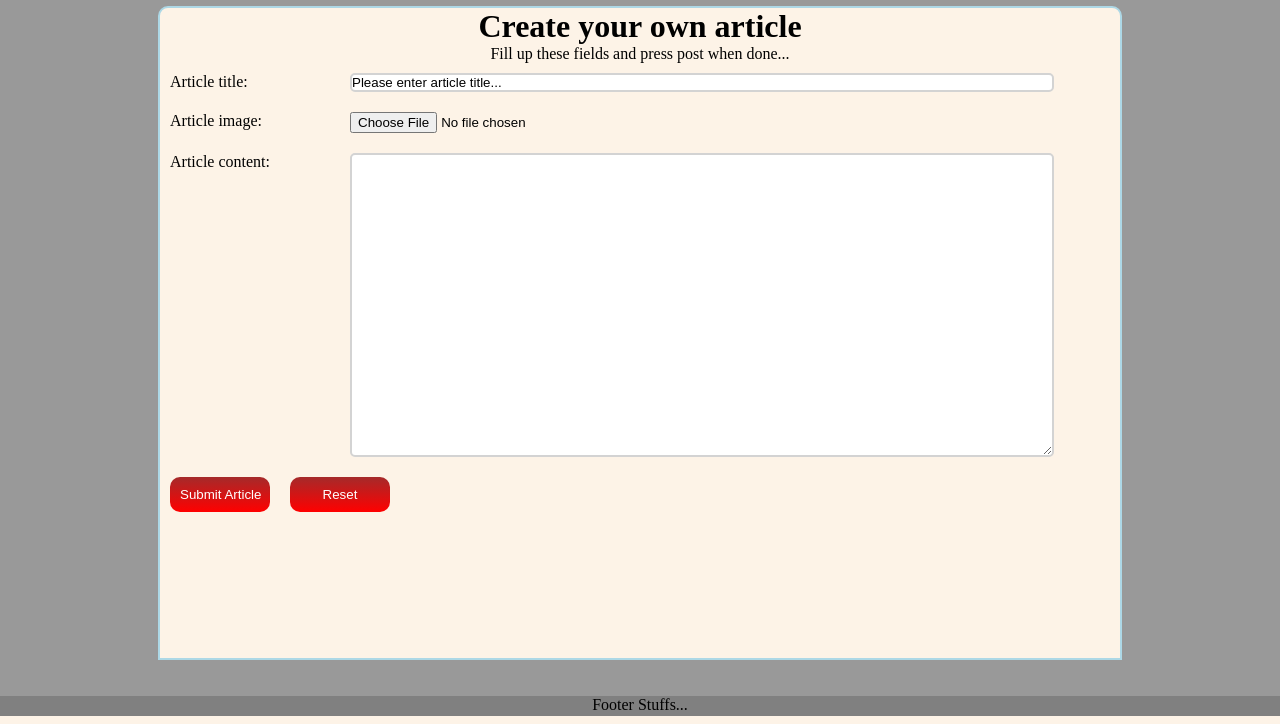
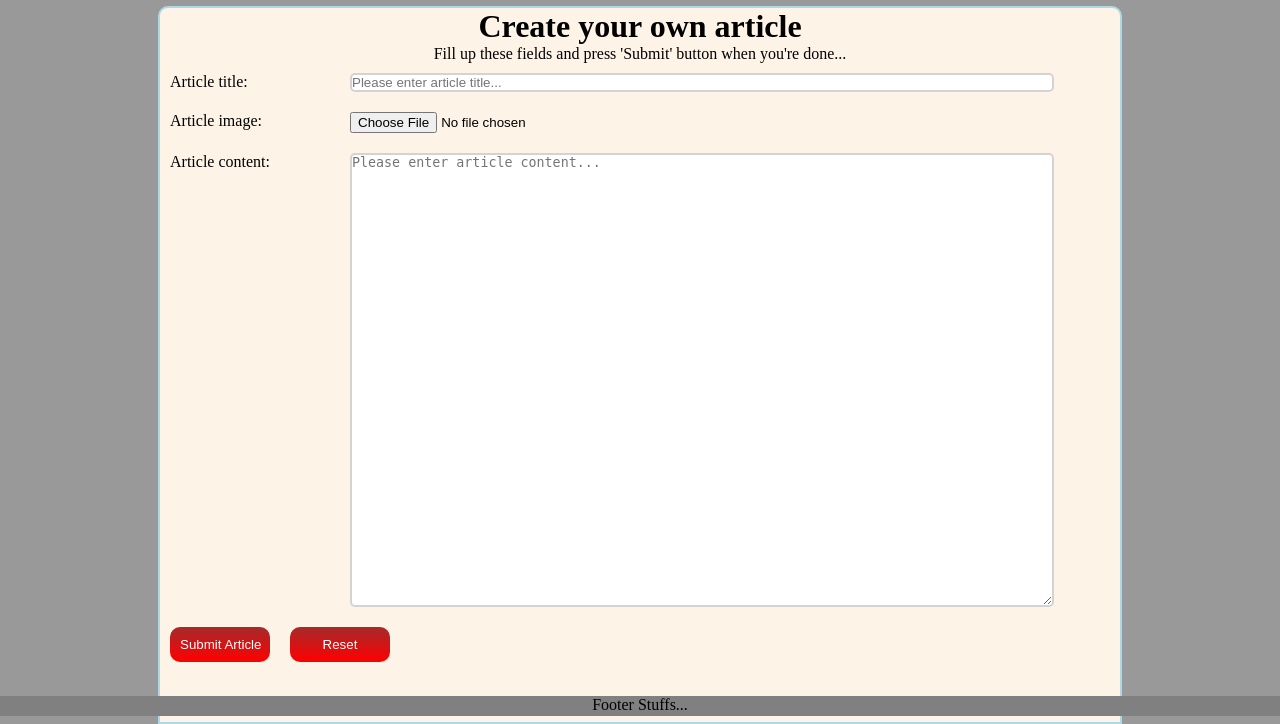
Before and after one commit to ciprian1234/OnlineHobbiesTW, a PHP site: page /create_article.html in a window 1280 px wide. Shown: the part 84-808 px from the top of the page. Run offline with PHP 8.4, Linux system fonts and the light colour scheme.

Commit message:
niste mici modificari la form.css

```diff
--- a/pagina_ciprian/create_article.html
+++ b/pagina_ciprian/create_article.html
@@ -39,15 +39,15 @@
 
     <div class="heading">
         <h1 class="heading"> Create your own article </h1>
-        <p>Fill up these fields and press post when done...</p>
+        <p>Fill up these fields and press 'Submit' button when you're done...</p>
     </div>
 
 
-    <form action="submit_post.php" action="post">
+    <form class="articleForm" action="submit_post.php" action="post">
 
         <div>
             <label class="grid_3">Article title:</label>
-            <input class="grid_12 formItem" type="text" name="title" value="Please enter article title..." size="50" maxlength="50">
+            <input class="grid_12 formItem" type="text" name="title" placeholder="Please enter article title..." size="50" maxlength="50">
         </div>
 
         <div>
@@ -57,7 +57,7 @@
 
         <div>
             <label class="grid_3">Article content:</label>
-            <textarea class="grid_12 formItem" name="content" rows="20" cols="50"></textarea>
+            <textarea class="grid_12 formItem" name="content" rows="30" placeholder="Please enter article content..."></textarea>
         </div>
 
         <input class="formButton grid_2" type="submit" name="submit" value="Submit Article">
--- a/pagina_ciprian/css/form.css
+++ b/pagina_ciprian/css/form.css
@@ -1,18 +1,18 @@
-form .formItem {
+.articleForm .formItem {
 	border: 2px solid lightgrey;
 	border-radius: 5px;
 }
 
-form .formItem:hover {
+.articleForm .formItem:hover {
 	border: 2px solid grey;
 }
 
-form div {
+.articleForm div {
 	clear: both;
 	display: block;
 }
 
-form .formButton {
+.articleForm .formButton {
 	padding: 10px 10px;
 	border-radius: 10px;
 	color: white;
@@ -20,6 +20,6 @@ form .formButton {
 	background: linear-gradient(brown, red);
 }
 
-form .formButton:hover {
+.articleForm .formButton:hover {
 	background: brown;
 }
--- a/pagina_ciprian/css/main.css
+++ b/pagina_ciprian/css/main.css
@@ -28,7 +28,6 @@ header .menuButton:hover{
 }
 
 /* START Search Bar from header  */
-
 #searchForm {
 	position: relative;
 	top: 25px;
@@ -54,7 +53,6 @@ header .menuButton:hover{
 #searchForm .searchButton:hover {
 	border: 1px solid grey;
 }
-
 /* END Search bar form header */
 
 
```
